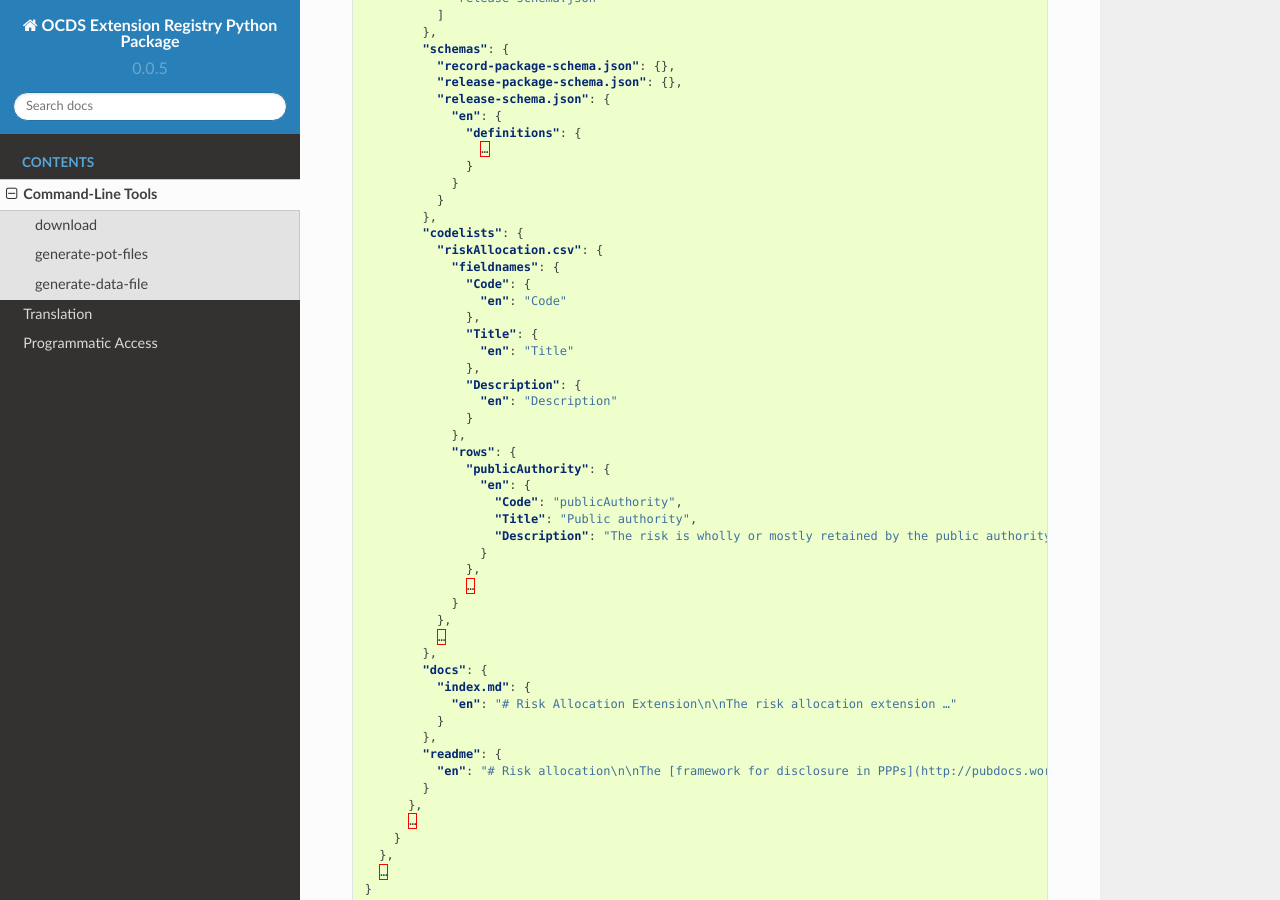
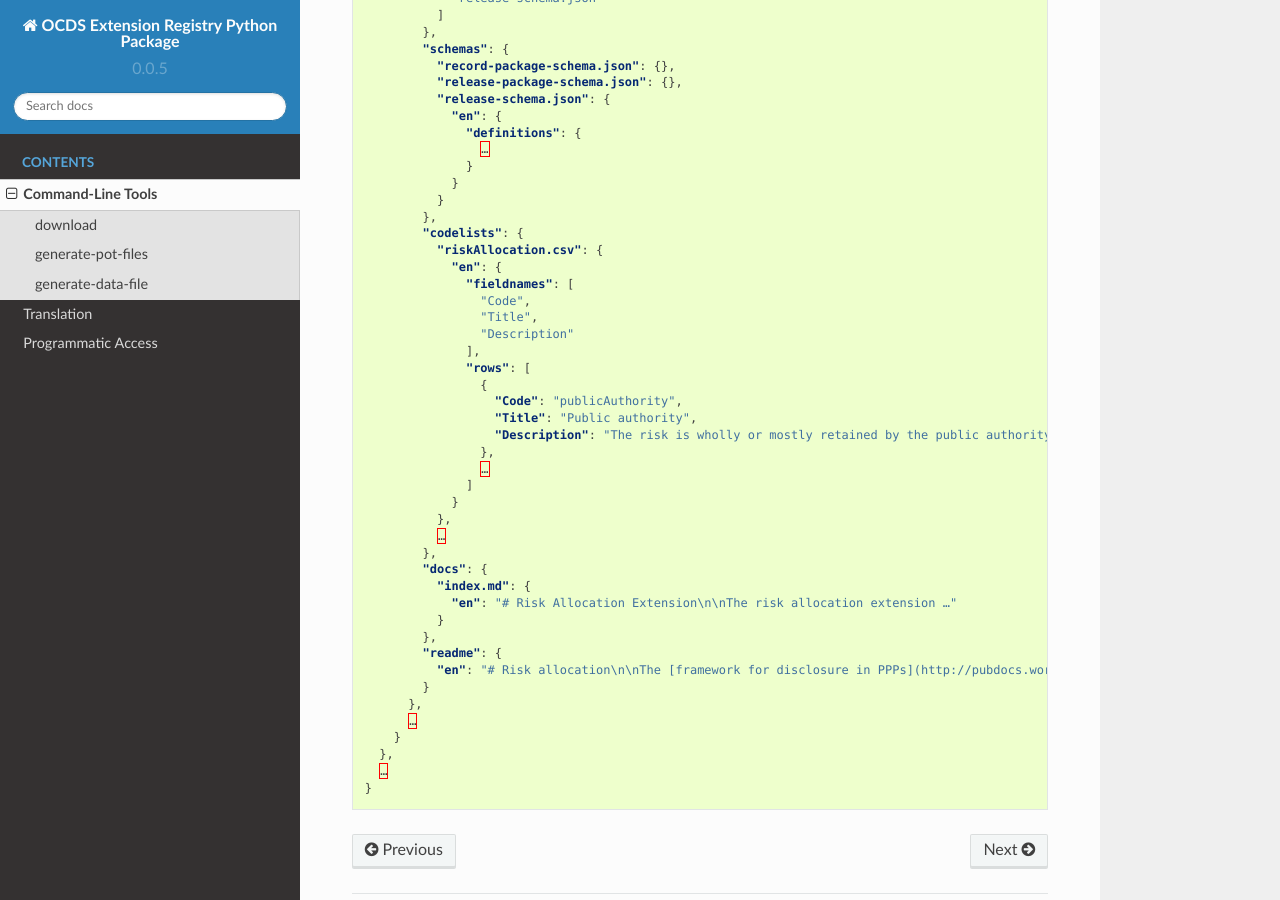
Before and after one commit to open-contracting/extension_registry.py, a Sphinx documentation site: the page built from docs/cli.rst, in a window 1280 px wide and 900 px high, scrolled down 3207 px. Built offline with Sphinx 7.4.7 and the Read the Docs theme 2.0.0, drawn with Linux system fonts in a browser that asks for light colours.

```diff
--- a/docs/cli.rst
+++ b/docs/cli.rst
@@ -139,26 +139,20 @@ The data file is organized as below. To keep it short, the sample shows only one
             },
             "codelists": {
               "riskAllocation.csv": {
-                "fieldnames": {
-                  "Code": {
-                    "en": "Code"
-                  },
-                  "Title": {
-                    "en": "Title"
-                  },
-                  "Description": {
-                    "en": "Description"
-                  }
-                },
-                "rows": {
-                  "publicAuthority": {
-                    "en": {
+                "en": {
+                  "fieldnames": [
+                    "Code",
+                    "Title",
+                    "Description"
+                  ],
+                  "rows": [
+                    {
                       "Code": "publicAuthority",
                       "Title": "Public authority",
                       "Description": "The risk is wholly or mostly retained by the public authority"
-                    }
-                  },
-                  …
+                    },
+                    …
+                  ]
                 }
               },
               …
```
Also changed, not shown: 2 other files.
